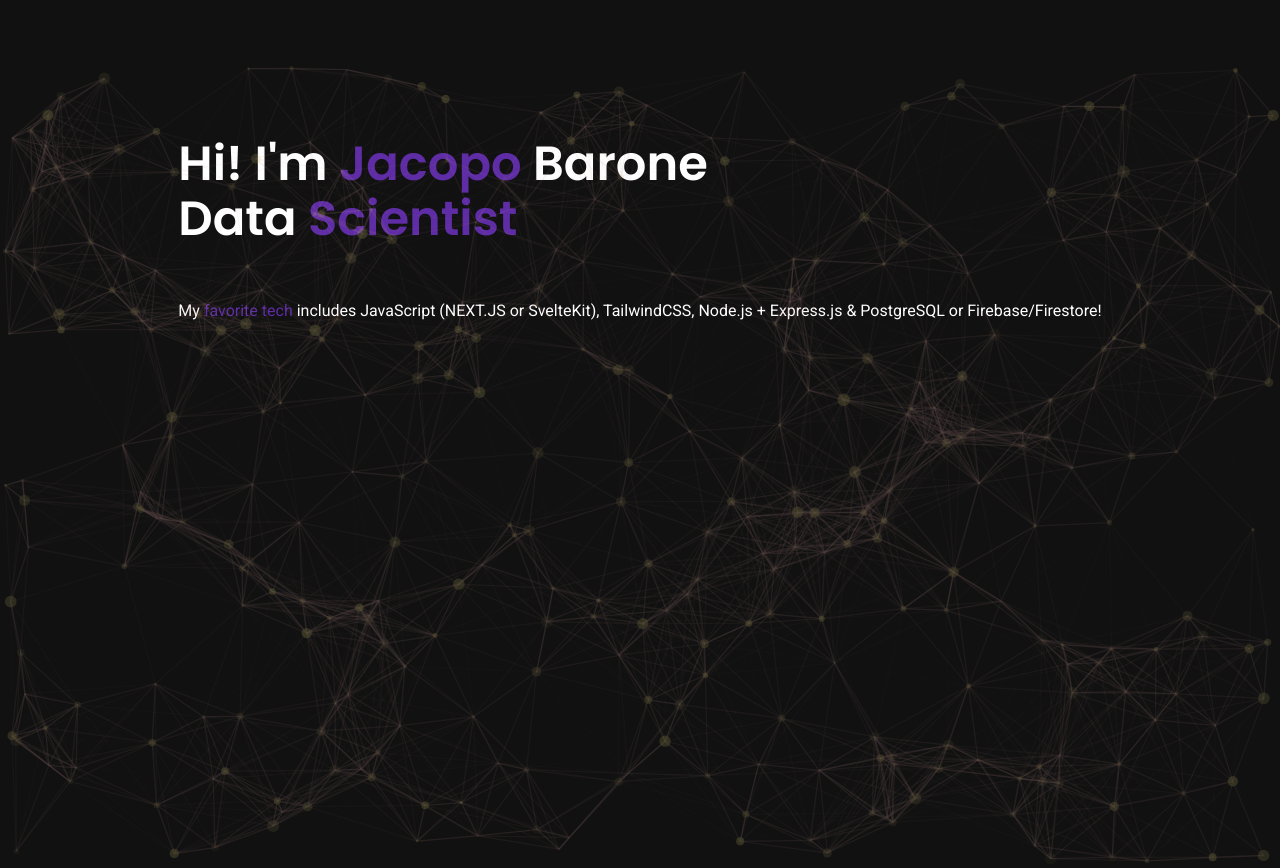
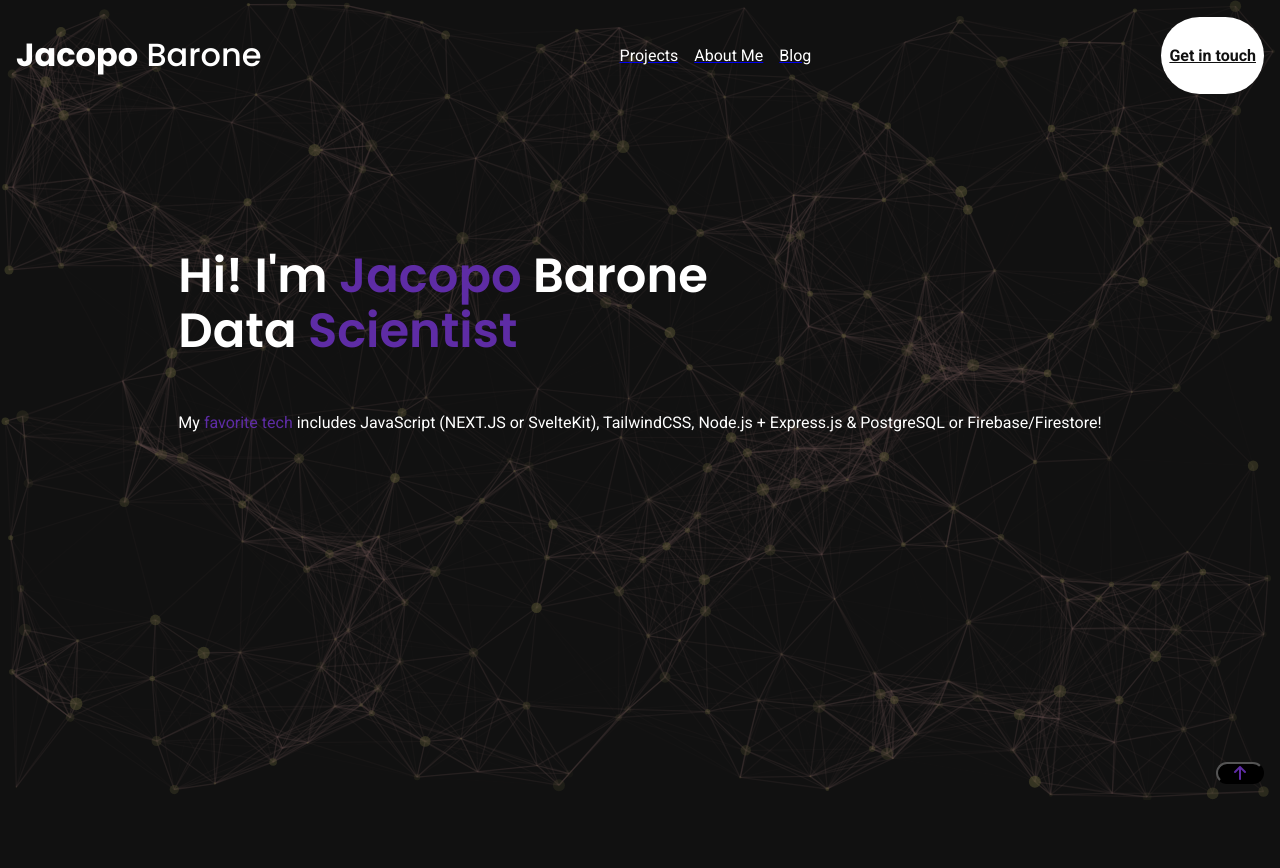
Before and after one commit to JBarone90/portfolio, a SvelteKit app: page / in a window 1280 px wide. After the commit the page ends 804 px from the top, so only its background shows below. Built offline with nearby package versions, Linux system fonts and the light colour scheme.

Commit message:
feat: update Svelte layout

```diff
--- a/src/routes/+layout.svelte
+++ b/src/routes/+layout.svelte
@@ -1,9 +1,30 @@
 <script>
+  import Footer from "../components/Footer.svelte";
+  import Header from "../components/Header.svelte";
   import "../app.css";
+  let y;
+  let innerWidth = 0;
+  let innerHeight = 0;
+
+  function goTop() {
+    document.body.scrollIntoView();
+  }
 </script>
 
-<slot />
-
-<style>
-  /* You can add custom styles here if needed */
-</style>
+<div class="container relative flex flex-column max-w-6xl mx-auto w-100 text-sm sm:text-base min-h-100vh">
+  <div class="fixed bottom-0 w-100 duration-200 flex pa3 z-10 {y > 0 ? 'opacity-100 cursor-pointer' : 'opacity-0 pointer-events-none'}">
+    <button
+      on:click={goTop}
+      aria-label="Go to top"
+      class="ml-auto br-pill bg-black purple ph3 sm:ph4 hover-bg-dark-gray cursor-pointer aspect-square flex items-center justify-center"
+    >
+      <i class="fa-solid fa-arrow-up"></i>
+    </button>
+  </div>
+  <Header y={y} {innerHeight} />
+  <main class="flex-auto">
+    <slot />
+  </main>
+  <Footer />
+</div>
+<svelte:window bind:scrollY={y} bind:innerHeight bind:innerWidth />
```
